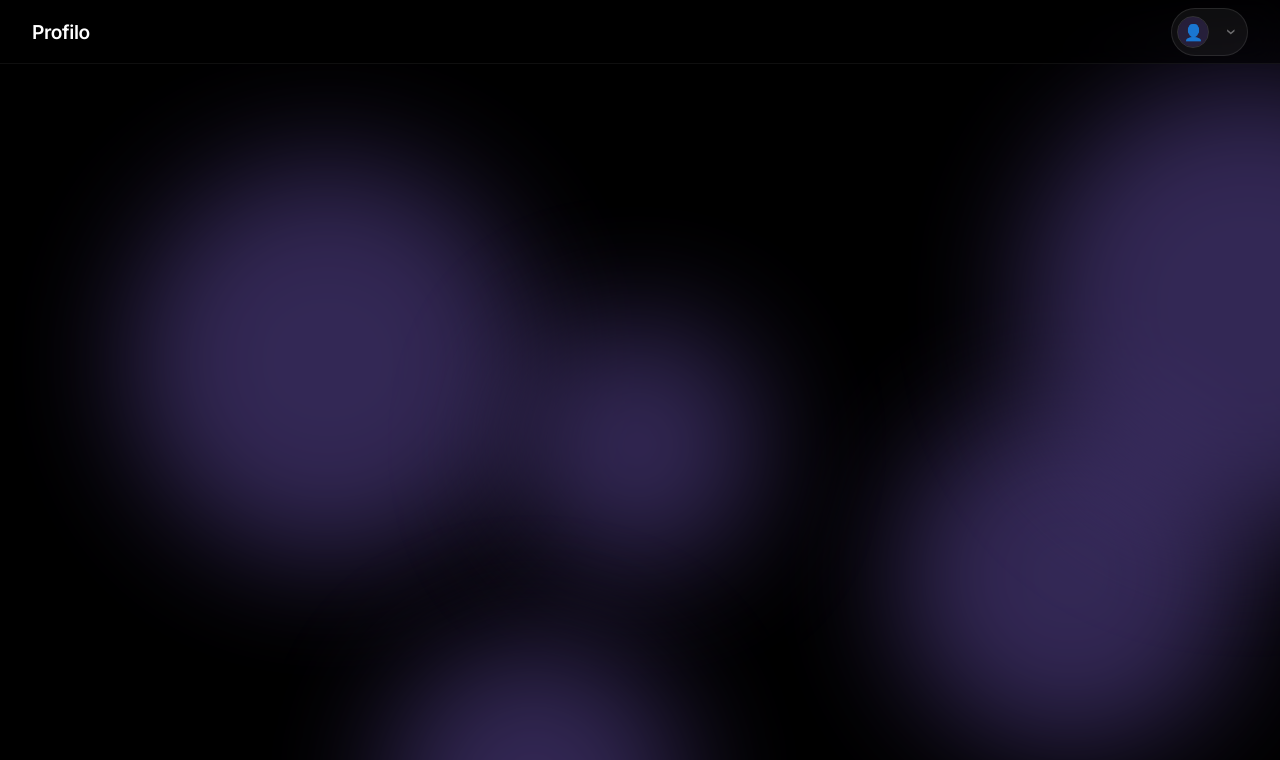
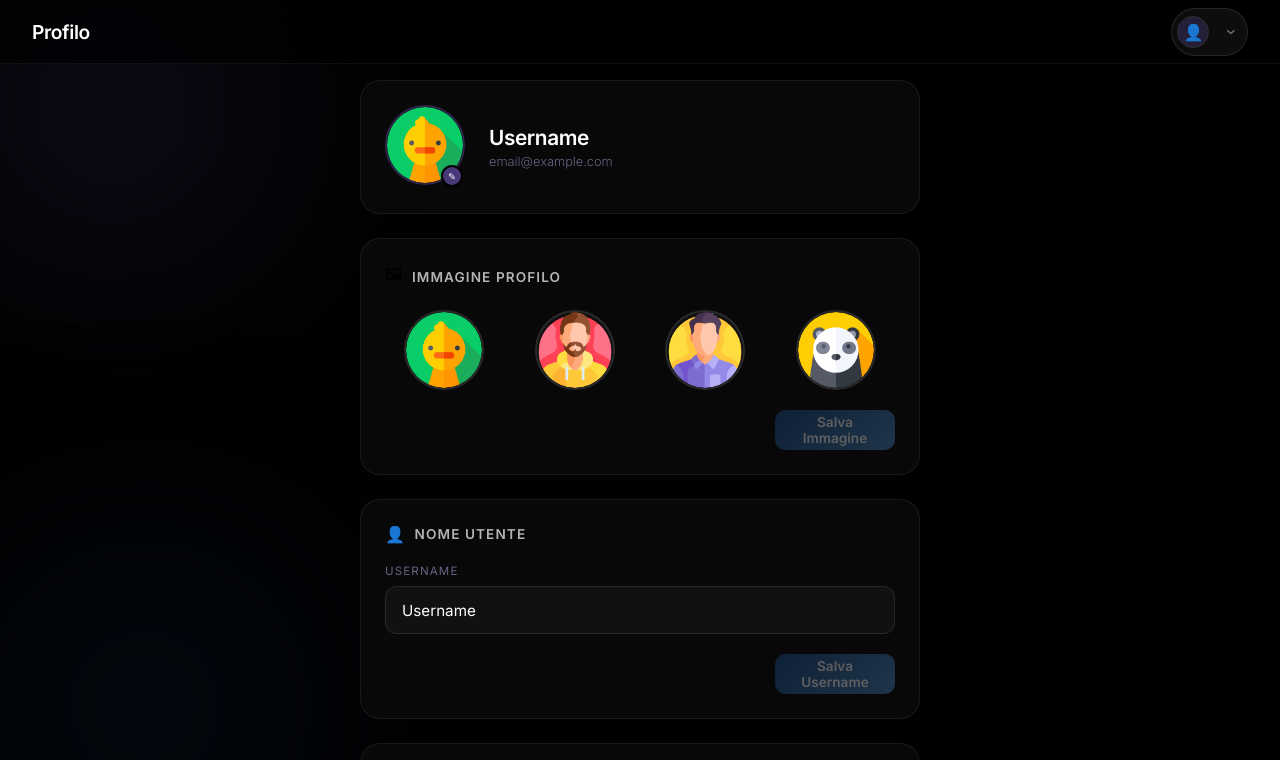
Before and after one commit to diegolocicero/Budget-Manager-FE, a React (Vite) app: page /profile in a window 1280 px wide. Shown: the top 760 px of the page. Built offline with nearby package versions, Linux system fonts and the light colour scheme; no server answers.

Commit message:
Implemented first version of the Profile component

```diff
--- a/src/pages/profile/Profile.css
+++ b/src/pages/profile/Profile.css
@@ -0,0 +1,263 @@
+/* =============================================
+   PROFILE.CSS — Flusso Finance App
+   ============================================= */
+
+.profile-container {
+  min-height: 100vh;
+  background: var(--background);
+  position: relative;
+  overflow: hidden;
+  display: flex;
+  align-items: flex-start;
+  justify-content: center;
+  padding: 5rem 1.5rem 4rem;
+  font-family: 'DM Sans', 'Segoe UI', sans-serif;
+}
+
+/* ─── Orbs ─────────────────────────────────── */
+
+.profile-container .orb-1 {
+  width: 400px;
+  height: 400px;
+  background: radial-gradient(circle, rgba(73, 57, 121, 0.45) 0%, transparent 70%);
+  top: -100px;
+  right: -80px;
+  animation-duration: 13s;
+}
+
+.profile-container .orb-2 {
+  width: 350px;
+  height: 350px;
+  background: radial-gradient(circle, rgba(28, 77, 141, 0.35) 0%, transparent 70%);
+  bottom: -60px;
+  left: -60px;
+  animation-duration: 11s;
+  animation-delay: -5s;
+}
+
+/* ─── Inner layout ─────────────────────────── */
+
+.profile-inner {
+  position: relative;
+  z-index: 1;
+  width: 100%;
+  max-width: 560px;
+  display: flex;
+  flex-direction: column;
+  gap: 1.5rem;
+}
+
+/* ─── Avatar Section ────────────────────────── */
+
+.profile-avatar-section {
+  display: flex;
+  align-items: center;
+  gap: 1.5rem;
+  padding: 1.5rem;
+  background: rgba(255, 255, 255, 0.03);
+  border: 1px solid rgba(255, 255, 255, 0.07);
+  border-radius: 20px;
+  backdrop-filter: blur(12px);
+}
+
+.profile-avatar-current {
+  position: relative;
+  flex-shrink: 0;
+}
+
+.profile-avatar-img {
+  width: 80px;
+  height: 80px;
+  border-radius: 50%;
+  object-fit: cover;
+  border: 2px solid rgba(73, 57, 121, 0.6);
+}
+
+.profile-avatar-badge {
+  position: absolute;
+  bottom: 2px;
+  right: 2px;
+  width: 22px;
+  height: 22px;
+  border-radius: 50%;
+  background: var(--tertiary);
+  border: 2px solid var(--background);
+  display: flex;
+  align-items: center;
+  justify-content: center;
+  font-size: 0.6rem;
+  color: #fff;
+}
+
+.profile-username {
+  font-size: 1.3rem;
+  font-weight: 600;
+  color: #fff;
+  letter-spacing: -0.02em;
+  margin: 0 0 0.2rem;
+}
+
+.profile-email {
+  font-size: 0.8rem;
+  color: rgba(201, 190, 255, 0.5);
+  margin: 0;
+}
+
+/* ─── Cards ─────────────────────────────────── */
+
+.profile-card {
+  position: relative;
+  overflow: hidden;
+  background: rgba(255, 255, 255, 0.03);
+  border: 1px solid rgba(255, 255, 255, 0.07);
+  border-radius: 20px;
+  backdrop-filter: blur(12px);
+  padding: 1.5rem;
+  display: flex;
+  flex-direction: column;
+  gap: 1.25rem;
+}
+
+.profile-card-header {
+  display: flex;
+  align-items: center;
+  gap: 0.6rem;
+}
+
+.profile-card-icon {
+  font-size: 1rem;
+}
+
+.profile-card-title {
+  font-size: 0.85rem;
+  font-weight: 600;
+  color: rgba(255, 255, 255, 0.7);
+  text-transform: uppercase;
+  letter-spacing: 0.08em;
+  margin: 0;
+}
+
+/* ─── Avatar Picker ─────────────────────────── */
+
+.avatar-picker-grid {
+  display: grid;
+  grid-template-columns: repeat(4, 1fr);
+  gap: 0.75rem;
+}
+
+.avatar-option {
+  width: 80px;
+  height: 80px;
+  border-radius: 50%;
+  border: 2px solid rgba(255, 255, 255, 0.1);
+  background: rgba(255, 255, 255, 0.04);
+  cursor: pointer;
+  overflow: hidden;
+  transition: border-color 0.2s ease, transform 0.2s ease;
+  padding: 0;
+  margin: 0 auto; /* centra nella colonna della griglia */
+}
+
+.avatar-option img {
+  width: 100%;
+  height: 100%;
+  object-fit: cover;
+  border-radius: 50%;
+}
+
+.avatar-option:hover {
+  border-color: rgba(73, 57, 121, 0.8);
+  transform: scale(1.05);
+}
+
+.avatar-option.selected {
+  border-color: var(--primary);
+  box-shadow: 0 0 0 3px rgba(73, 136, 196, 0.2);
+}
+
+/* ─── Fields ────────────────────────────────── */
+
+.profile-field {
+  display: flex;
+  flex-direction: column;
+  gap: 0.5rem;
+}
+
+.profile-field label {
+  font-size: 0.72rem;
+  text-transform: uppercase;
+  letter-spacing: 0.1em;
+  color: rgba(201, 190, 255, 0.5);
+}
+
+.profile-field input {
+  width: 100%;
+  height: 3rem;
+  background: rgba(255, 255, 255, 0.04);
+  border: 1px solid rgba(255, 255, 255, 0.1);
+  border-radius: 12px;
+  padding: 0 1rem;
+  color: #fff;
+  font-size: 0.95rem;
+  outline: none;
+  transition: border-color 0.2s ease, box-shadow 0.2s ease;
+  box-sizing: border-box;
+}
+
+.profile-field input::placeholder {
+  color: rgba(255, 255, 255, 0.2);
+}
+
+.profile-field input:focus {
+  border-color: rgba(73, 57, 121, 0.7);
+  box-shadow: 0 0 0 3px rgba(73, 57, 121, 0.15);
+}
+
+/* ─── Save Button ───────────────────────────── */
+
+.profile-save-btn {
+  align-self: flex-end;
+  height: 2.5rem;
+  padding: 0 1.5rem;
+  border-radius: 10px;
+  border: none;
+  background: linear-gradient(135deg, var(--secondary), var(--primary));
+  color: #fff;
+  font-size: 0.85rem;
+  font-weight: 600;
+  cursor: pointer;
+  transition: opacity 0.2s ease, transform 0.15s ease;
+}
+
+.profile-save-btn:hover:not(:disabled) {
+  opacity: 0.85;
+}
+
+.profile-save-btn:active:not(:disabled) {
+  transform: scale(0.97);
+}
+
+.profile-save-btn:disabled {
+  opacity: 0.35;
+  cursor: not-allowed;
+}
+
+/* ─── Responsive ────────────────────────────── */
+
+@media (max-width: 560px) {
+  .avatar-picker-grid {
+    grid-template-columns: repeat(4, 1fr);
+    justify-items: center;
+    gap: 0.5rem;
+  }
+
+  .avatar-option {
+    width: 60px;
+    height: 60px;
+  }
+
+  .profile-avatar-section {
+    flex-direction: column;
+    text-align: center;
+  }
+}
--- a/src/pages/profile/Profile.tsx
+++ b/src/pages/profile/Profile.tsx
@@ -1,7 +1,89 @@
-import "./Profile.css"
+import "./Profile.css";
+
+const AVATAR_OPTIONS = [
+  "/avatars/avatar_1.png",
+  "/avatars/avatar_2.png",
+  "/avatars/avatar_3.png",
+  "/avatars/avatar_4.png",
+];
 
 export default function Profile() {
-    return (
-        <></>
-    )
+  return (
+    <div className="profile-container">
+      <div className="orb orb-1" />
+      <div className="orb orb-2" />
+
+      <div className="profile-inner">
+
+        {/* ── Avatar Section ── */}
+        <section className="profile-avatar-section">
+          <div className="profile-avatar-current">
+            <img src="/avatars/avatar_1.png" alt="avatar" className="profile-avatar-img" />
+            <div className="profile-avatar-badge">✎</div>
+          </div>
+          <div className="profile-avatar-info">
+            <h1 className="profile-username">Username</h1>
+            <p className="profile-email">email@example.com</p>
+          </div>
+        </section>
+
+        {/* ── Avatar Picker ── */}
+        <section className="profile-card">
+          <div className="profile-card-header">
+            <span className="profile-card-icon">🖼</span>
+            <h2 className="profile-card-title">Immagine Profilo</h2>
+          </div>
+          <div className="avatar-picker-grid">
+            {AVATAR_OPTIONS.map((src, i) => (
+              <button key={i} className="avatar-option">
+                <img src={src} alt={`avatar ${i + 1}`} />
+              </button>
+            ))}
+          </div>
+          <button className="profile-save-btn" disabled>
+            Salva Immagine
+          </button>
+        </section>
+
+        {/* ── Username Section ── */}
+        <section className="profile-card">
+          <div className="profile-card-header">
+            <span className="profile-card-icon">👤</span>
+            <h2 className="profile-card-title">Nome Utente</h2>
+          </div>
+          <div className="profile-field">
+            <label>Username</label>
+            <input
+              type="text"
+              placeholder="Il tuo username..."
+              defaultValue="Username"
+            />
+          </div>
+          <button className="profile-save-btn" disabled>
+            Salva Username
+          </button>
+        </section>
+
+        {/* ── Password Section ── */}
+        <section className="profile-card">
+          <div className="profile-card-header">
+            <span className="profile-card-icon">🔒</span>
+            <h2 className="profile-card-title">Password</h2>
+          </div>
+          <div className="profile-field">
+            <label>Nuova Password</label>
+            <input type="password" placeholder="••••••••" />
+          </div>
+          <div className="profile-field">
+            <label>Conferma Password</label>
+            <input type="password" placeholder="••••••••" />
+          </div>
+          <button className="profile-save-btn" disabled>
+            Aggiorna Password
+          </button>
+        </section>
+
+      </div>
+    </div>
+  );
 }
```
